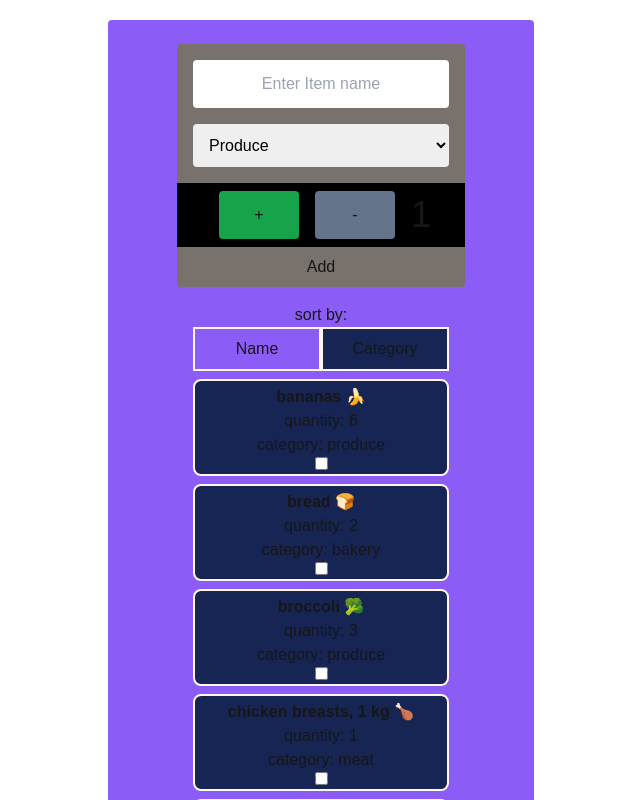
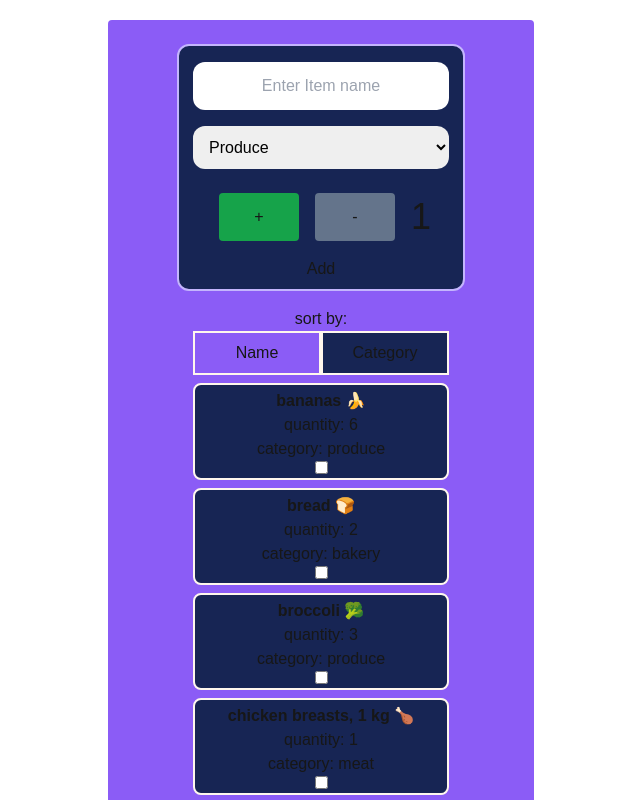
Before and after one commit to Skylar4/cprg306-assignments, a Next.js app: page /week-7 in a window 1280 px wide. Shown: the top 800 px of the page, without its empty margins (319-959 px from the left). Built offline with nearby package versions, Linux system fonts and the light colour scheme.

Commit message:
improved styling

```diff
--- a/app/week-7/new-item.js
+++ b/app/week-7/new-item.js
@@ -57,7 +57,7 @@ export default function NewItem({addNewItemFunc}){
         minusbutton = "p-3 bg-slate-500 m-2 rounded w-20"
     }
     return(
-        <main className="bg-stone-500 w-72 h-auto flex-col  rounded ">
+        <main className=" bg-blue-950 w-72 h-auto flex-col rounded-xl border-violet-300 border-2 ">
             <form onSubmit = {handleSubmit} className="flex flex-col w-full items-center">
                 <input
                 type= "text"
@@ -65,13 +65,13 @@ export default function NewItem({addNewItemFunc}){
                 value={name}
                 placeholder = "Enter Item name"
                 style={{color: 'black'}}
-                className="p-3 w-64 text-center mt-4 rounded"
+                className="p-3 w-64 text-center mt-4 rounded-xl"
                 required ></input>
 
                 <select
                 style={{color: 'black'}}
                 value ={category}
-                className = "p-3 mt-4 mb-4 rounded w-64"
+                className = "p-3 mt-4 mb-4 rounded-xl w-64"
                 onChange={handlecategorychange}>
                     <option>Produce</option>
                     <option>Dairy</option>
@@ -88,13 +88,13 @@ export default function NewItem({addNewItemFunc}){
 
 
 
-            <div className=" flex flex-row items-center justify-center bg-black w-full ">
+            <div className=" flex flex-row items-center justify-center  bg-blue-950 w-full ">
 
             <button onClick={incrementQuantity} className={plusbutton} type= "button" >+</button>
             <button onClick={decrementQuantity} className={minusbutton} type="button">-</button>
             <p className="text-4xl ml-2">{quantity}</p>
             </div>
-            <button className="w-full h-10 rounded hover:bg-green-400" type="submit" value="submit" >
+            <button className="w-full h-10 rounded-xl hover:bg-green-400" type="submit" value="submit" >
                 Add
             </button>
             </form>
```
